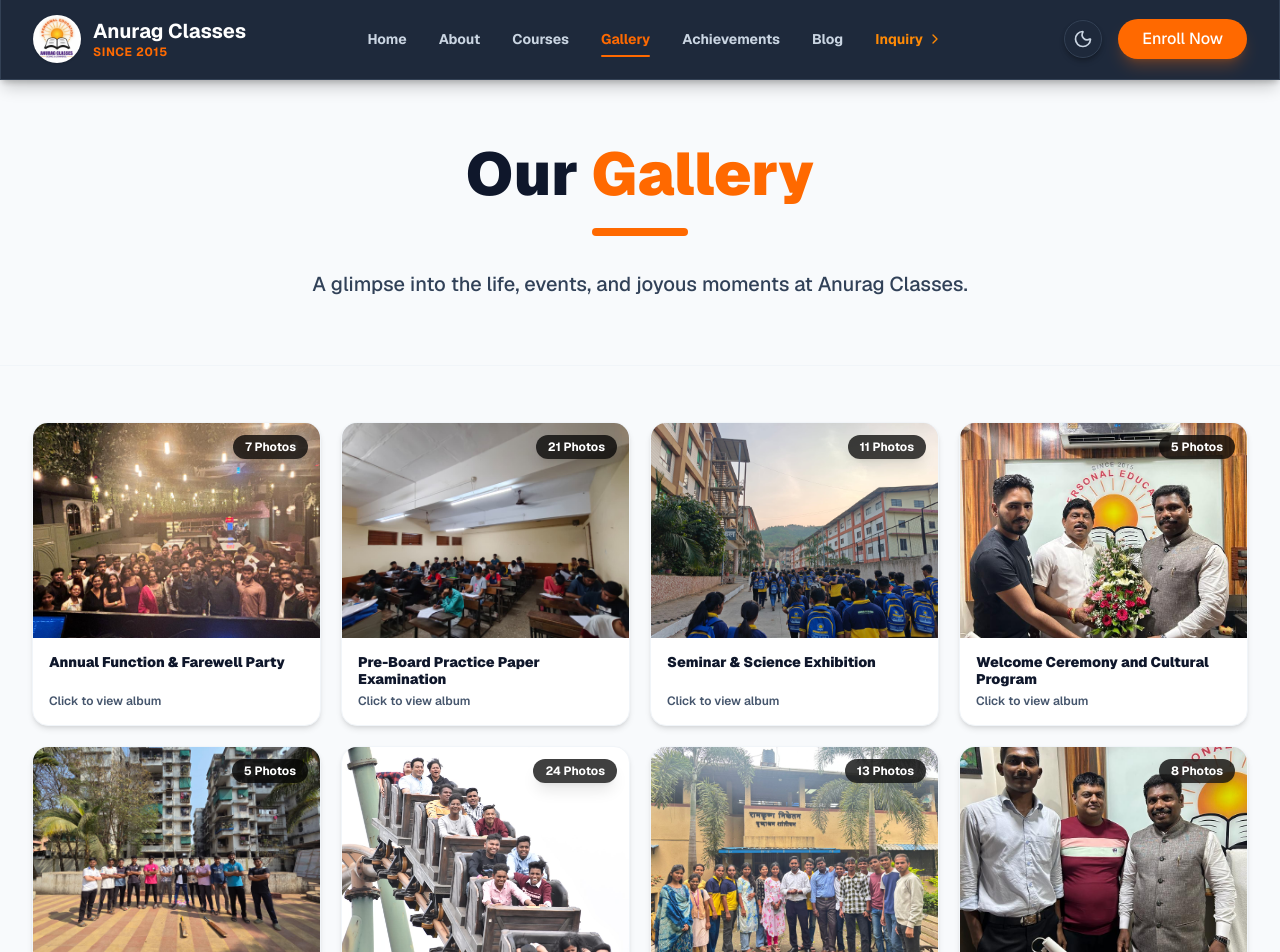
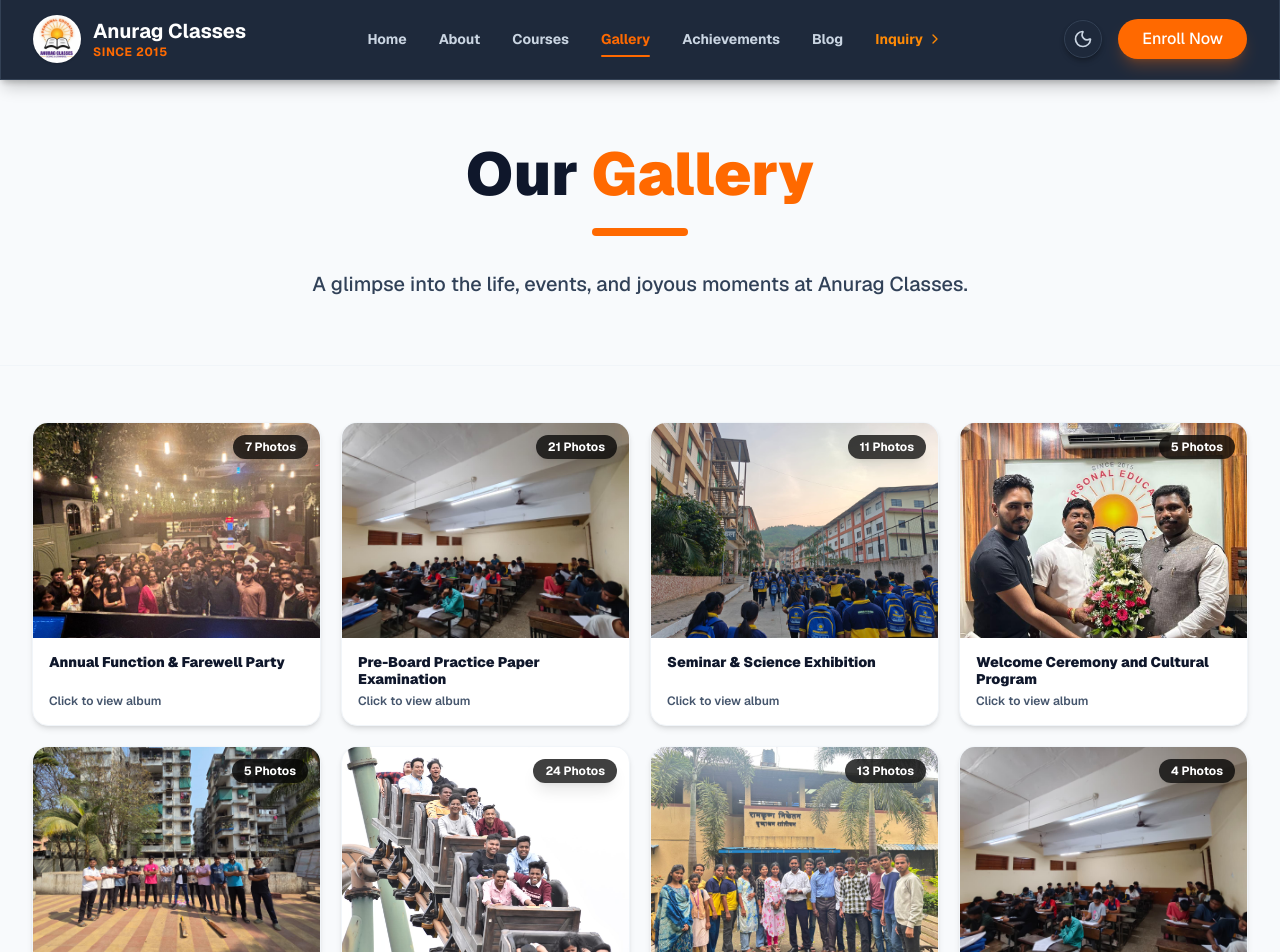
Before and after one commit to anirudhakolay/classes, a Next.js app in the folder anurag-classes-web/: page /gallery in a window 1280 px wide. Shown: the top 952 px of the page. Built offline with nearby package versions, Linux system fonts and the light colour scheme.

Commit message:
Remove old Classroom images

```diff
--- a/anurag-classes-web/src/app/gallery/page.tsx
+++ b/anurag-classes-web/src/app/gallery/page.tsx
@@ -143,10 +143,6 @@ export default function GalleryPage() {
     {
       title: "Classroom",
       images: [
-        "IMG-20260619-WA0002.jpg",
-        "IMG-20260619-WA0006.jpg",
-        "IMG-20260619-WA0008.jpg",
-        "IMG-20260619-WA0013.jpg",
         "Classroom/IMG-20260625-WA0014.jpg",
         "Classroom/IMG-20260625-WA0028.jpg",
         "Classroom/IMG-20260625-WA0035.jpg",
```
